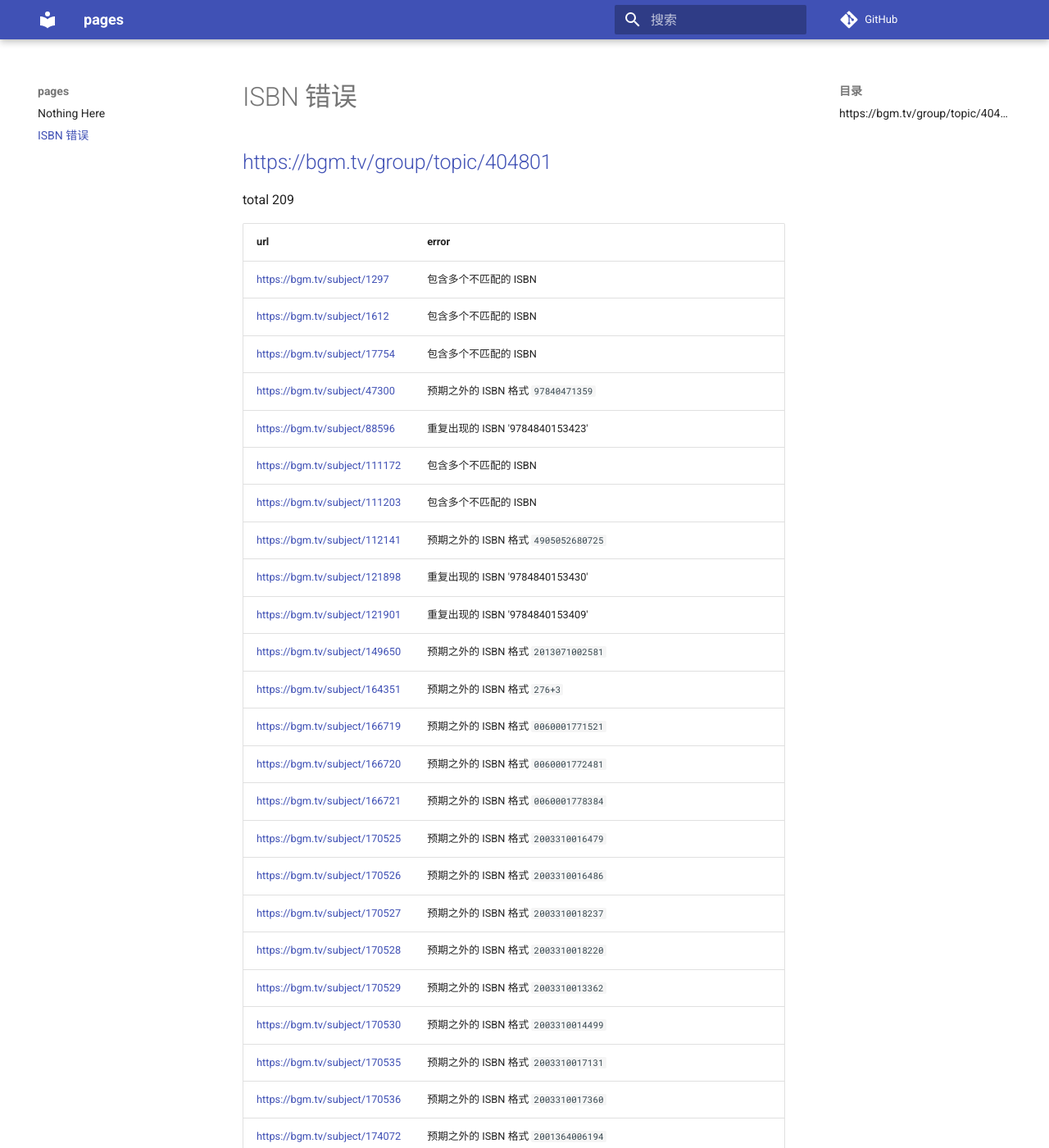
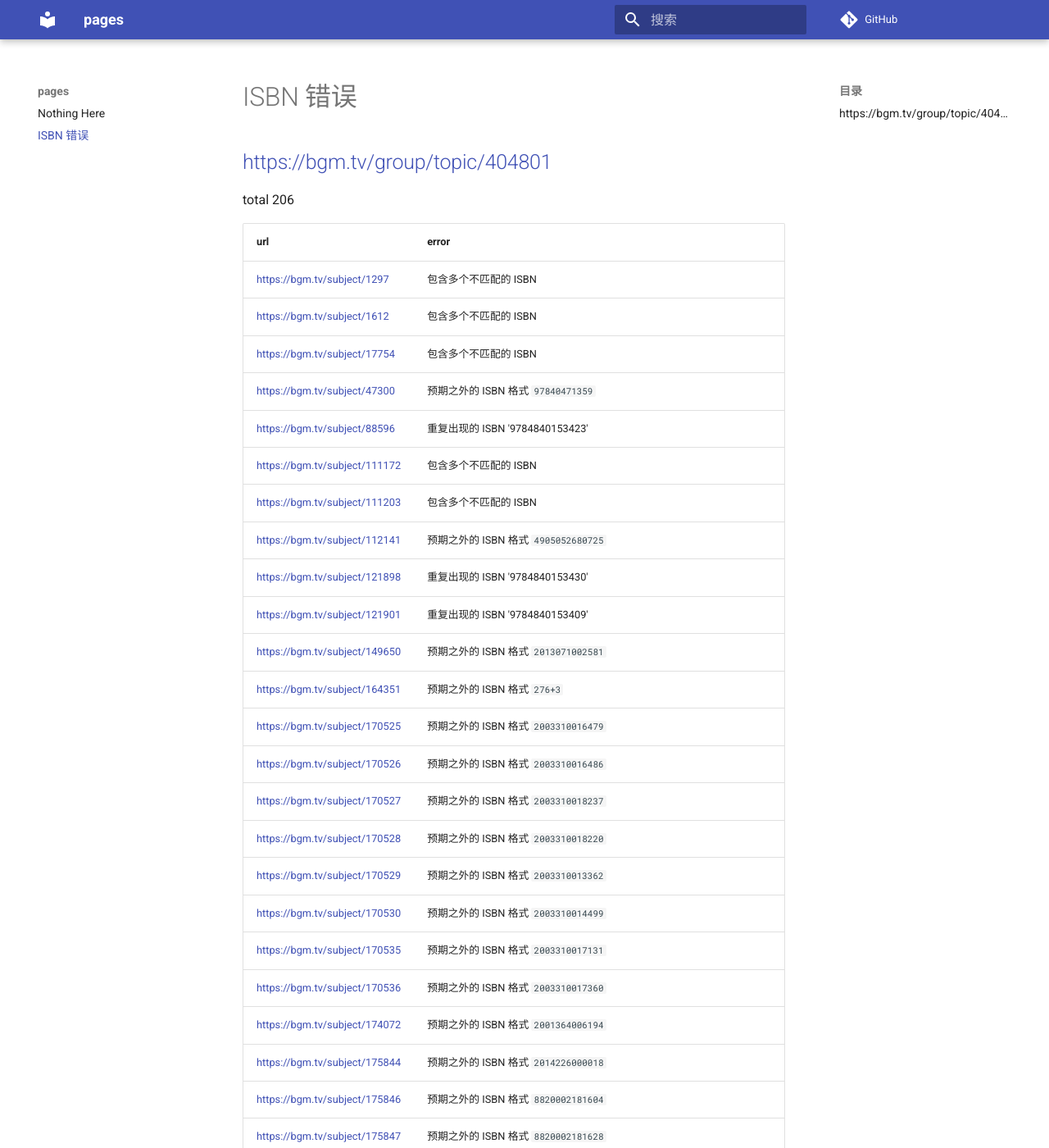
Before and after one commit to trim21/bangumi-pages, an MkDocs documentation site: the page built from docs/isbn.md, in a window 1280 px wide and 1400 px high. Shown: the whole window at 82% size. Built offline with MkDocs 1.6.1 and Material for MkDocs 9.7.7, drawn with Linux system fonts in a browser that asks for light colours; comment, search, counter and statistics services are not loaded.

Commit message:
update isbn.md

```diff
--- a/docs/isbn.md
+++ b/docs/isbn.md
@@ -1,7 +1,7 @@
 # ISBN 错误
 ## <https://bgm.tv/group/topic/404801>
 
-total 209
+total 206
 
 | url | error |
 | --- |  ---  |
@@ -17,9 +17,6 @@ total 209
 | <https://bgm.tv/subject/121901> | 重复出现的 ISBN '9784840153409' |
 | <https://bgm.tv/subject/149650> | 预期之外的 ISBN 格式 `2013071002581` |
 | <https://bgm.tv/subject/164351> | 预期之外的 ISBN 格式 `276+3` |
-| <https://bgm.tv/subject/166719> | 预期之外的 ISBN 格式 `0060001771521` |
-| <https://bgm.tv/subject/166720> | 预期之外的 ISBN 格式 `0060001772481` |
-| <https://bgm.tv/subject/166721> | 预期之外的 ISBN 格式 `0060001778384` |
 | <https://bgm.tv/subject/170525> | 预期之外的 ISBN 格式 `2003310016479` |
 | <https://bgm.tv/subject/170526> | 预期之外的 ISBN 格式 `2003310016486` |
 | <https://bgm.tv/subject/170527> | 预期之外的 ISBN 格式 `2003310018237` |
```
